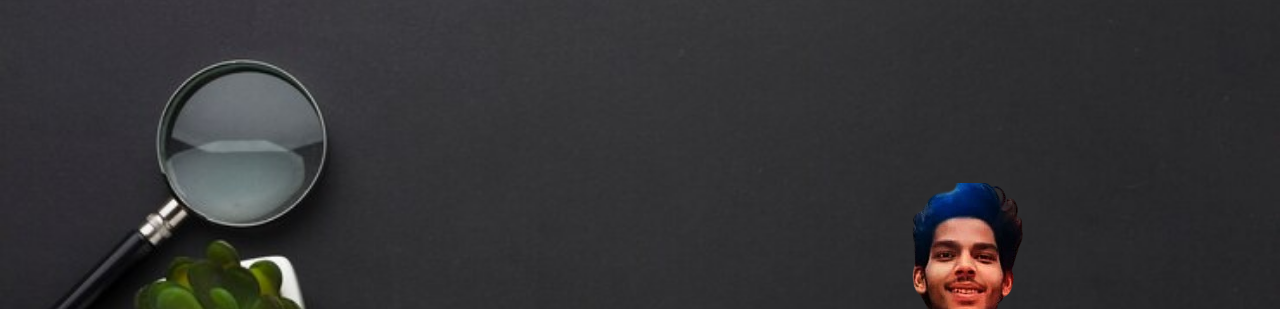
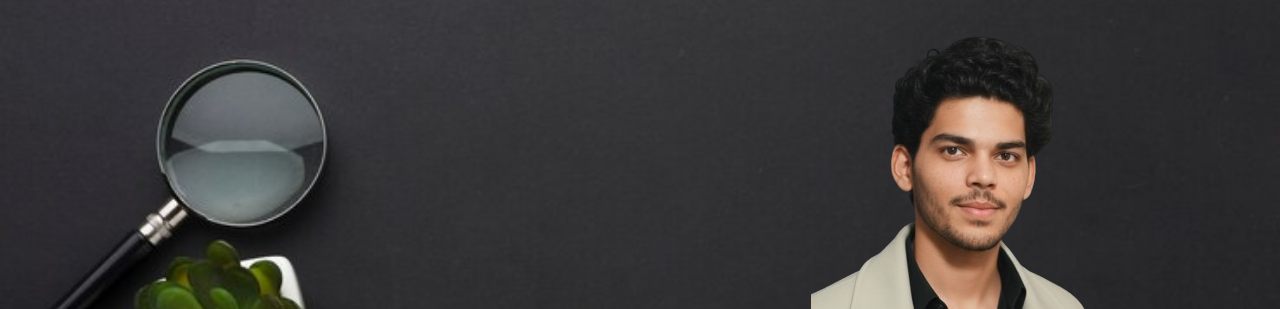
Before and after one commit to Harshitsharma147/harshit-sharma.github.io, a plain HTML site: page index.html in a window 1280 px wide. Shown: the part 57-366 px from the top of the page. Drawn offline with nearby package versions, Linux system fonts and the light colour scheme.

Commit message:
Update index.html

```diff
--- a/index.html
+++ b/index.html
@@ -48,7 +48,7 @@
             </div>
               </div>
             </div>
-            <div class="col-md-6 " style="display: flex; justify-content: center; align-items: center;"><img src="images/Untitled-1_copy-removebg-preview.png" class="rounded mx-auto d-block" alt="..."></div>
+            <div class="col-md-6 " style="display: flex; justify-content: center; align-items: center;"><img src="images/Gemini_Generated_Image_bjf0aabjf0aabjf0-removebg-preview.png" class="rounded mx-auto d-block" alt="..."></div>
           </div>
       <div class="row" id="About" style="display: flex; justify-content: center; align-items: center; color: white;">
         <div class="col-sm-10  text-center">
```
